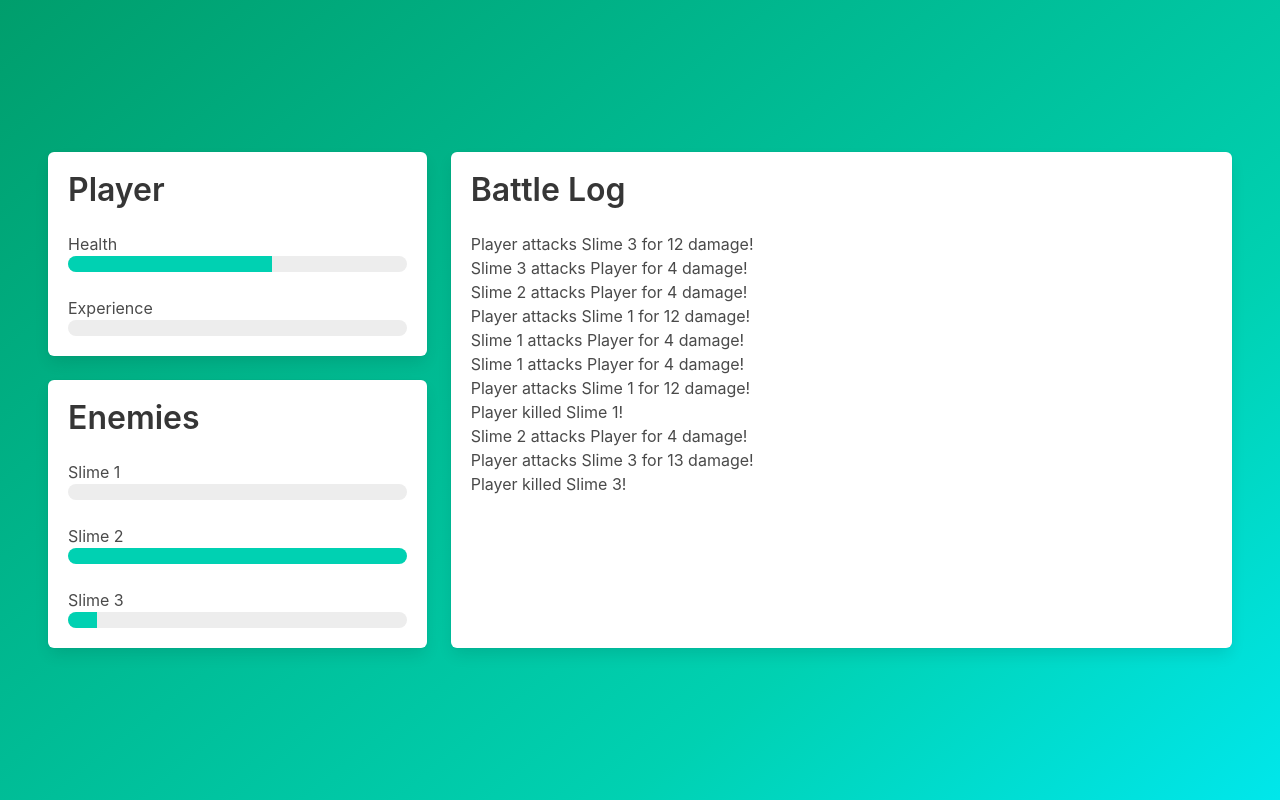
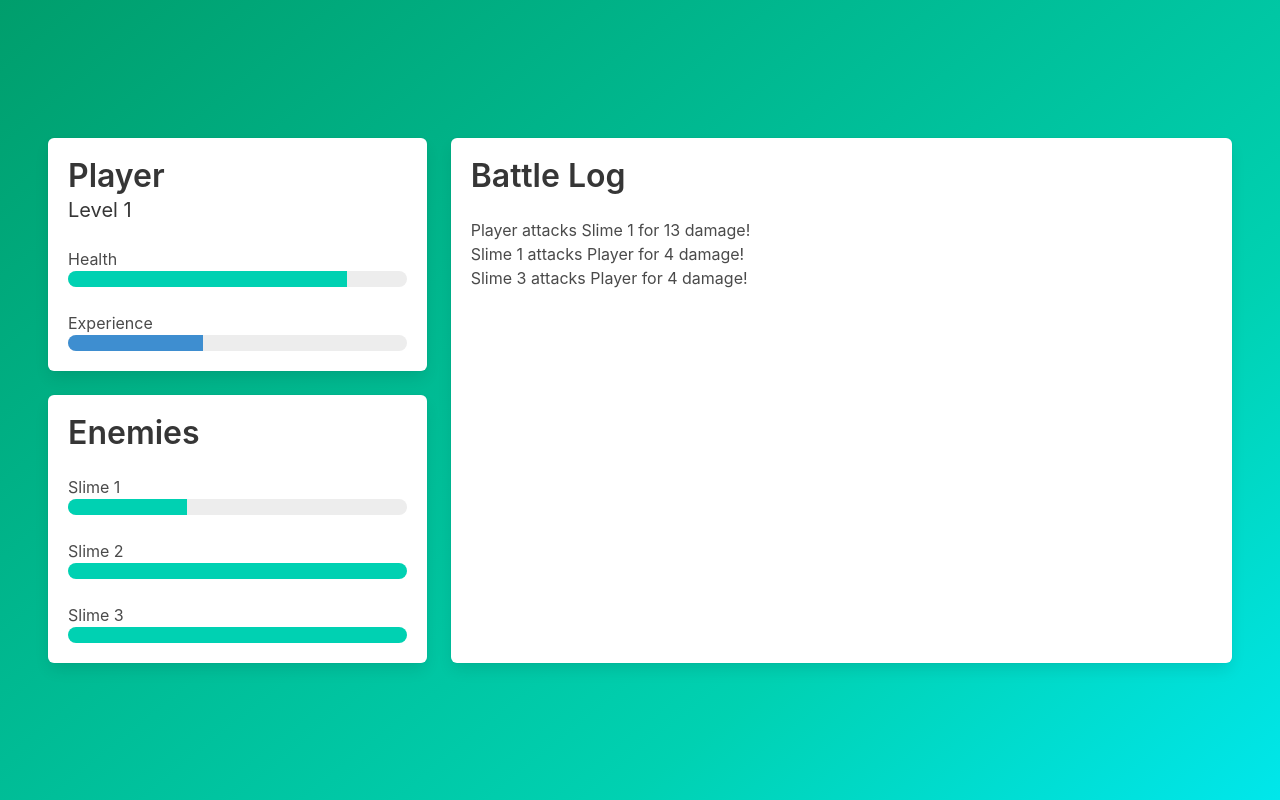
Before and after one commit to huuff/idle-rpg, a Vue app: page / in a window 1280 px wide. Built offline with nearby package versions, Linux system fonts and the light colour scheme.

Commit message:
leveling up!

```diff
--- a/src/App.vue
+++ b/src/App.vue
@@ -5,6 +5,7 @@
       <div class="tile is-4 is-vertical is-parent">
         <div class="tile is-child box">
           <p class="title has-text-dark">Player</p>
+          <p class="subtitle has-text-dark">Level {{ player.level }}</p>
           <span>Health</span>
           <animated-bar :current="player.currentHealth" :max="player.stats.maxHealth" />
           <span>Experience</span>
@@ -50,7 +51,18 @@ const basePlayerStats: Stats = {
     strength: 12,
     agility: 8,
 };
-const player: Actor = reactive(new Actor("Player", basePlayerStats, [ new BasicAttack() ]));
+
+const playerProgression: Stats = {
+    maxHealth: 5,
+    strength: 2,
+    agility: 1
+};
+const player: Actor = reactive(new Actor(
+  "Player",
+  basePlayerStats,
+  [new BasicAttack()],
+  playerProgression,
+));
 const playerRequiredExp = computed(() => player.requiredExp());
 
 const ticker = new Ticker(2);
@@ -59,7 +71,7 @@ const battleLog = reactive(new BattleLogImpl());
 let enemies: Ref<Actor[]> = ref([]);
 
 function newEncounter() {
-  enemies.value = range(randomInt(4) + 1).map(i => makeSlime(i + 1));
+  enemies.value = range(randomInt(3)).map(i => makeSlime(i+1));
   return new Battle([ player ], enemies.value, battleLog);
 }
 
--- a/src/battle/actor.ts
+++ b/src/battle/actor.ts
@@ -1,27 +1,44 @@
-import { Stats } from "./stats";
+import { Stats, addStats, zeroStats } from "./stats";
 import { ActionFactory } from "./action";
 
 export class Actor {
   public currentHealth: number;
-  public currentExp: number;
-  public currentLevel: number;
+  public _currentExp: number;
+  public level: number;
+
+  public get currentExp() {
+    return this._currentExp;
+  }
+  public set currentExp(newExp: number) {
+    this._currentExp = newExp > 0 ? newExp : 0;
+  }
 
   constructor(
     public readonly name: string,
-    public readonly stats: Stats,
+    public stats: Stats,
     public readonly possibleActions: ActionFactory[],
-    public readonly levelProgression?: Stats,
+    public readonly levelProgression: Stats = zeroStats,
   ) {
     this.currentHealth = stats.maxHealth;
-    this.currentExp = 0;
-    this.currentLevel = 1;
+    this._currentExp = 0;
+    this.level = 1;
   }
   // TODO: Should this be a getter?
   public requiredExp(): number {
-    return this.currentLevel * 100;
+    return this.level * 100;
   }
 
   public isAlive(): boolean {
     return this.currentHealth > 0;
   }
+
+  public adjustLevel(): void {
+    if (this.currentExp >= this.requiredExp()) {
+      const excedingExp = this.currentExp - this.requiredExp();
+      this.level++;
+      this.stats = addStats(this.stats, this.levelProgression);
+      this.currentExp = excedingExp;
+      this.currentHealth += this.levelProgression.maxHealth;
+    }
+  }
 }
--- a/src/battle/battle.ts
+++ b/src/battle/battle.ts
@@ -61,10 +61,12 @@ export class Battle {
       return "PLAYER";
   }
 
+  // FUTURE: Shoul work for several good guys
   private shareExp(): void {
     this.goodGuys[0].currentExp += this.badGuys
       .map(actor => actor.stats.challenge ?? 0)
       .reduce((acc, challenge) => acc + challenge)
       ;
+    this.goodGuys.map(a => a.adjustLevel());
   }
 }
--- a/src/battle/stats.ts
+++ b/src/battle/stats.ts
@@ -1,6 +1,22 @@
+export function addStats(augend1: Stats, augend2: Stats): Stats {
+  return {
+    maxHealth: augend1.maxHealth + augend2.maxHealth,
+    strength: augend1.strength + augend2.strength,
+    agility: augend1.agility + augend2.agility,
+    challenge: (augend1.challenge ?? 0) + (augend2.challenge ?? 0),
+  };
+}
+
 export interface Stats {
   maxHealth: number;
   strength: number;
   agility: number;
   challenge?: number;
 }
+
+export const zeroStats: Stats = {
+  maxHealth: 0,
+  strength: 0,
+  agility: 0,
+  challenge: 0,
+};
--- a/src/util/random.ts
+++ b/src/util/random.ts
@@ -7,5 +7,5 @@ export function randomBetween(min: number, max: number): number {
 }
 
 export function randomInt(max: number): number {
-  return Math.floor(Math.random() * max);
+  return Math.ceil(Math.random() * max);
 }
```
